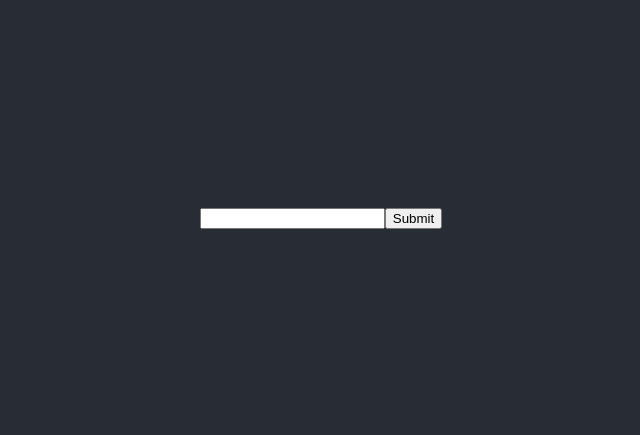
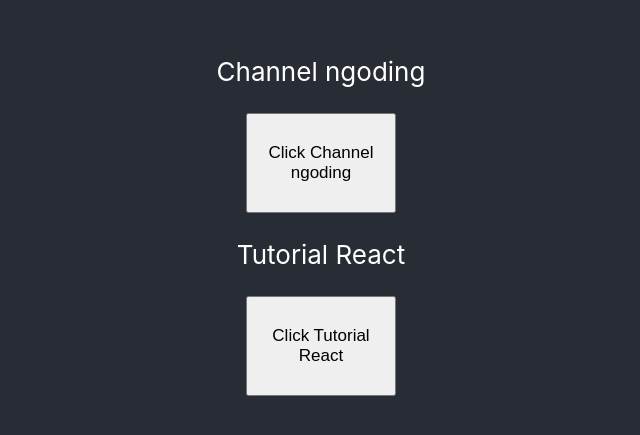
Before and after one commit to isti20/react-basic, a React (Create React App) app: page / in a window 1280 px wide. Shown: the part 187-622 px from the top of the page, without its empty margins (319-959 px from the left). Built offline with nearby package versions, Linux system fonts and the light colour scheme.

Commit message:
Event handler class component: Contoh 5

```diff
--- a/src/App.js
+++ b/src/App.js
@@ -1,11 +1,11 @@
-import EventClass4 from './components/EventClass4';
+import EventClass5 from './components/EventClass5';
 import './App.css';
 
 function App() {
   return (
     <div className="App">
       <header className="App-header">
-        <EventClass4 />
+        <EventClass5 />
       </header>
     </div>
   );
--- /dev/null
+++ b/src/components/EventClass5.jsx
@@ -0,0 +1,35 @@
+import React, { Component } from "react";
+
+class EventClass5 extends Component {
+  state = {
+    counter: 0,
+    list: [
+      { id: 123, name: "Channel ngoding" },
+      { id: 456, name: "Tutorial React" },
+    ],
+  };
+
+  handleItemOnClick = (event, item) => {
+    console.log(event.target, item);
+  };
+
+  render() {
+    console.log(this.state.counter);
+    const { list } = this.state;
+    return list.map((item) => {
+      return (
+        <div key={item.id}>
+          <p>{item.name}</p>
+          <button
+            style={{ height: 100, width: 150, fontSize: 17 }}
+            onClick={(event) => this.handleItemOnClick(event, item)}
+          >
+            Click {item.name}
+          </button>
+        </div>
+      );
+    });
+  }
+}
+
+export default EventClass5;
```
